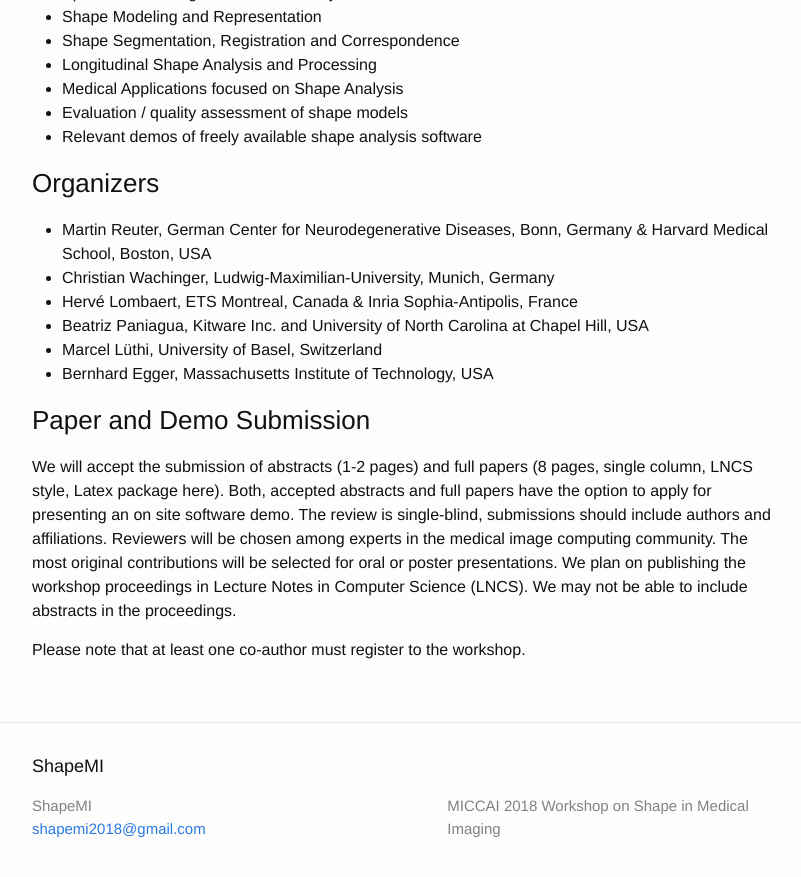
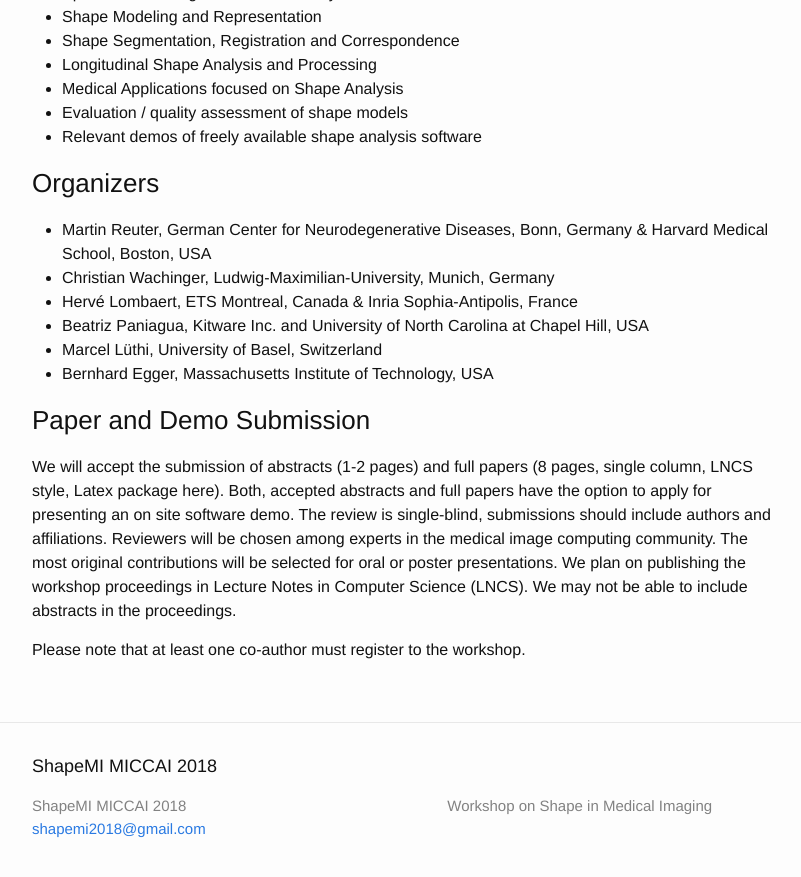
Before and after one commit to shapemi/shapemi2020, a Jekyll site: the page built from index.md, in a window 1280 px wide and 900 px high, scrolled down 642 px. Shown: the top 877 px of the window, without its empty margins (238-1039 px from the left). Built offline with Jekyll 4.4.1, drawn with Linux system fonts in a browser that asks for light colours; our own code applies the rules of GitHub Pages for plain Markdown files; some of the changed lines change nothing that is shown; some of the changed text lies outside the part shown.

Commit message:
Update _config.yml

```diff
--- a/_config.yml
+++ b/_config.yml
@@ -1,8 +1,8 @@
 # Site settings
-title: ShapeMI
+title: ShapeMI MICCAI 2018
 email: shapemi2018@gmail.com
 description: > # this means to ignore newlines until "baseurl:"
-  MICCAI 2018 Workshop on Shape in Medical Imaging
+  Workshop on Shape in Medical Imaging
 baseurl: "" # the subpath of your site, e.g. /blog/
 #url: "http://yourdomain.com" # the base hostname & protocol for your site
 #github_username:shapemi
```
